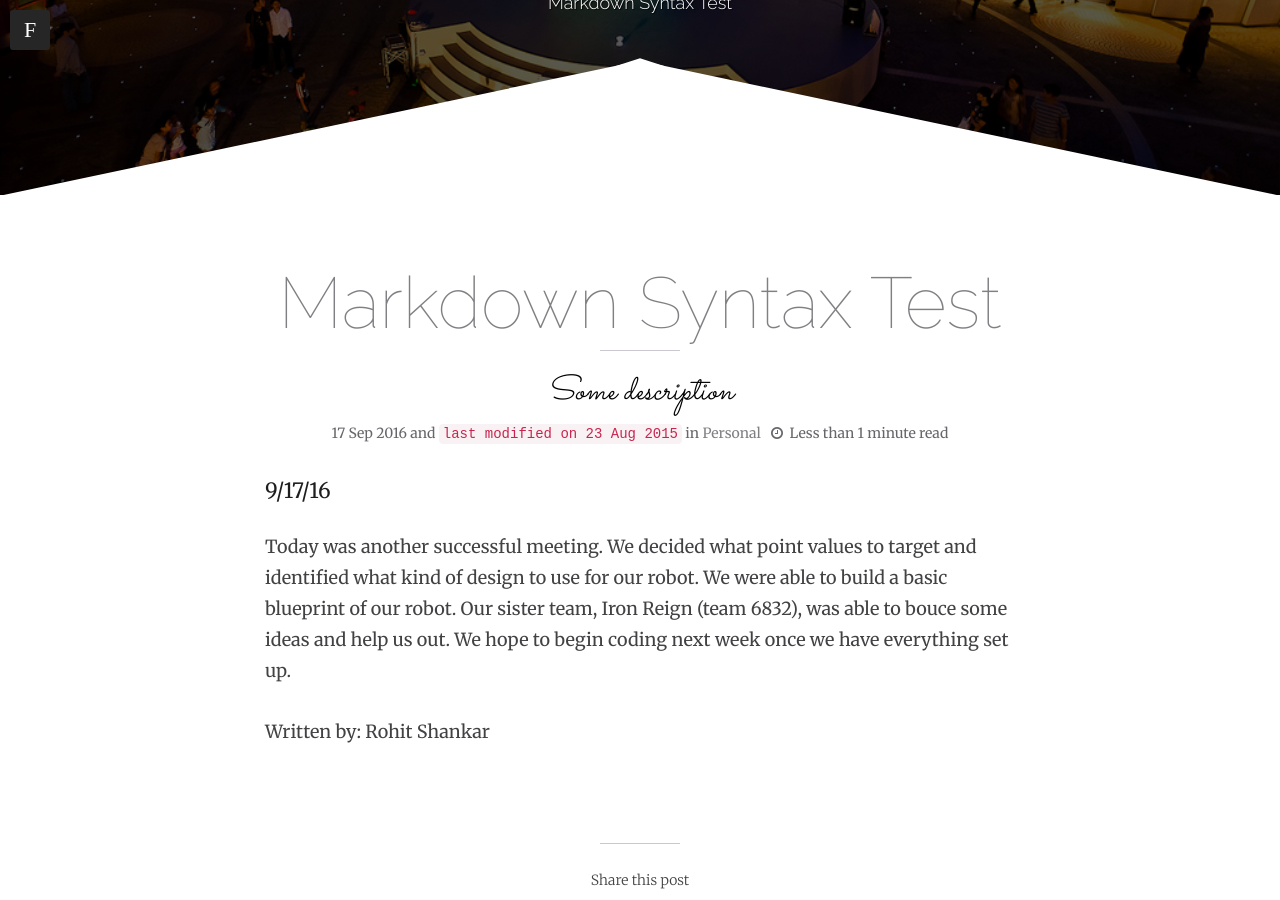
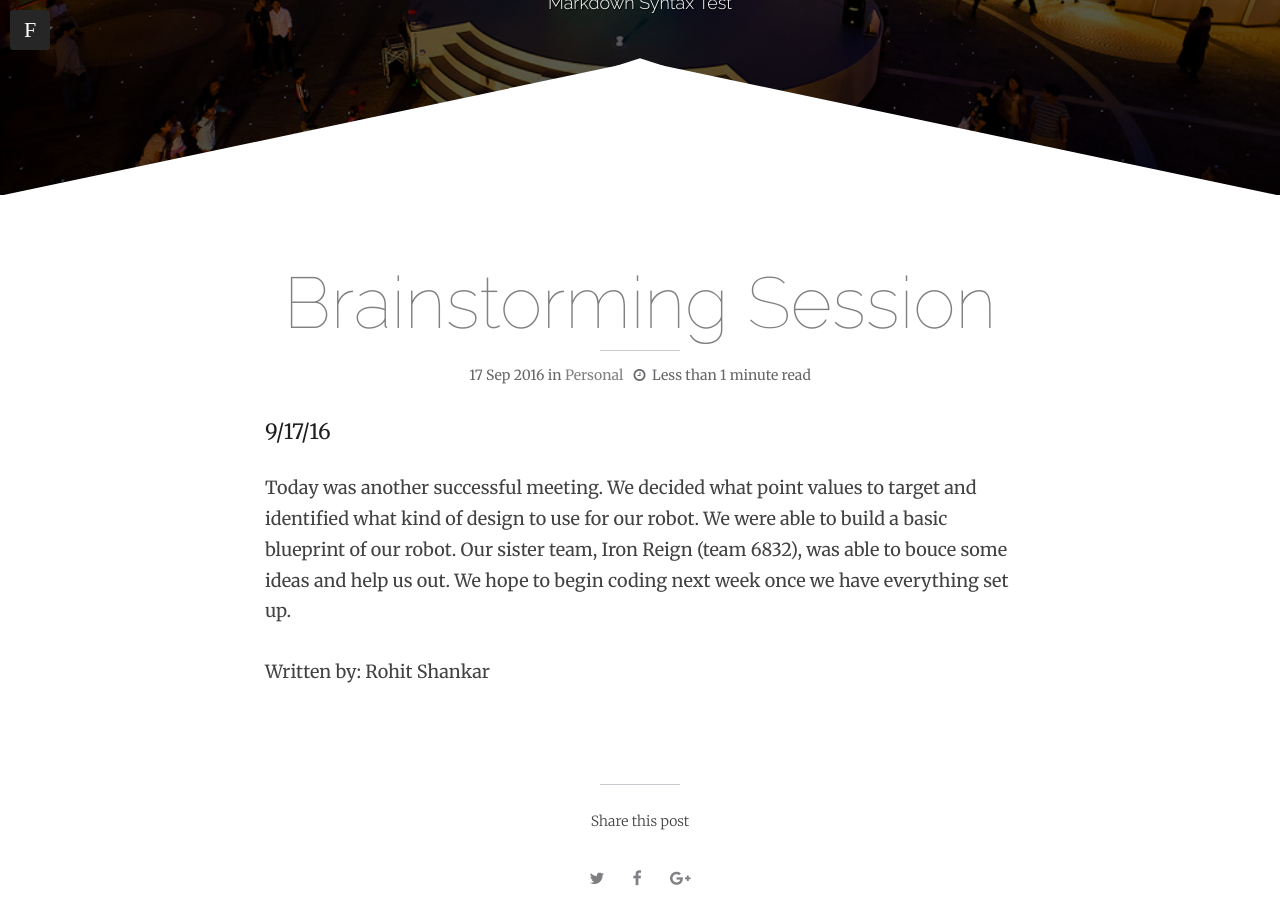
Before and after one commit to hmfaysal/hmfaysal-omega-theme, a Jekyll site: the page built from _posts/2016-09-17-Brainstorm.md, in a window 1280 px wide and 900 px high, scrolled down 345 px. Built offline with Jekyll 4.4.1, drawn with Linux system fonts in a browser that asks for light colours; comment, search, counter and statistics services are not loaded.

Commit message:
Update 2016-09-17-Brainstorm.md

```diff
--- a/_posts/2016-09-17-Brainstorm.md
+++ b/_posts/2016-09-17-Brainstorm.md
@@ -1,9 +1,9 @@
 ---
 layout: post
-title: "Markdown Syntax Test"       # Title of the post
-description: Some description       # Description of the post, used for Facebook Opengraph & Twitter
+title: "Brainstorming Session"       # Title of the post
+description:       # Description of the post, used for Facebook Opengraph & Twitter
 headline: Markdown Syntax Test      # Will appear in bold letters on top of the post
-modified: 2015-8-23                 # Date
+modified: 16-9-17                 # Date
 category: personal
 tags: []
 image:
```
